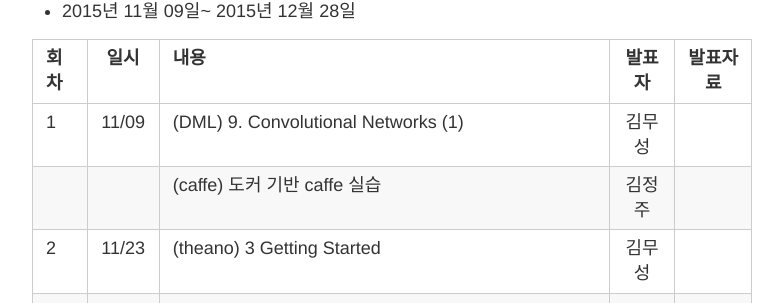
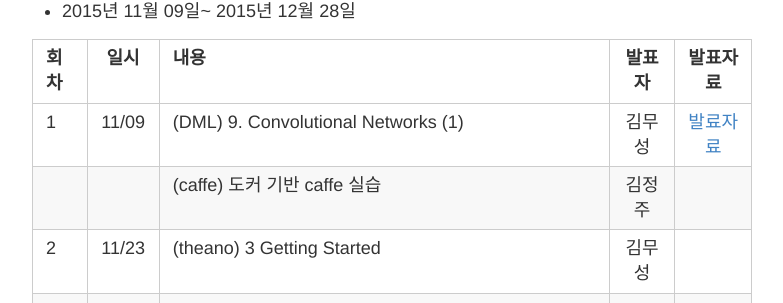
Before and after one commit to songorithm/ML, a Jekyll site: the page built from _posts/2015-12-1-SCHEDULE.md, in a window 1280 px wide and 900 px high. Shown: the part 333-636 px from the top of the window, without its empty margins (248-1031 px from the left). Built offline with Jekyll 4.4.1, drawn with Linux system fonts in a browser that asks for light colours; Markdown is read by kramdown in place of the engine named in the settings.

Commit message:
Update 2015-12-1-SCHEDULE.md

```diff
--- a/_posts/2015-12-1-SCHEDULE.md
+++ b/_posts/2015-12-1-SCHEDULE.md
@@ -13,7 +13,7 @@ title: 스터디 일정 & 커리큘럼 & 발표자료
 
 | 회차  | 일시   | 내용                                  | 발표자  |              발표자료                    |
 | ----- |:------:| :-------------------------------------|:-------:|:----------------------------------------: |
-| 1 |11/09| (DML) 9. Convolutional Networks (1)  |  김무성 |   |
+| 1 |11/09| (DML) 9. Convolutional Networks (1)  |  김무성 | [발료자료](http://nbviewer.ipython.org/github/songorithm/ML/blob/master/part3/dml/ch09/9_Convolutional_Networks.ipynb)  |
 |   |     | (caffe) 도커 기반 caffe 실습   | 김정주   |   |
 | 2 |11/23| (theano) 3 Getting Started  | 김무성  |   |
 |   |     | (tensorflow) 소개 & 셋팅 & MNIST digits example | 김정주  |   |
```
